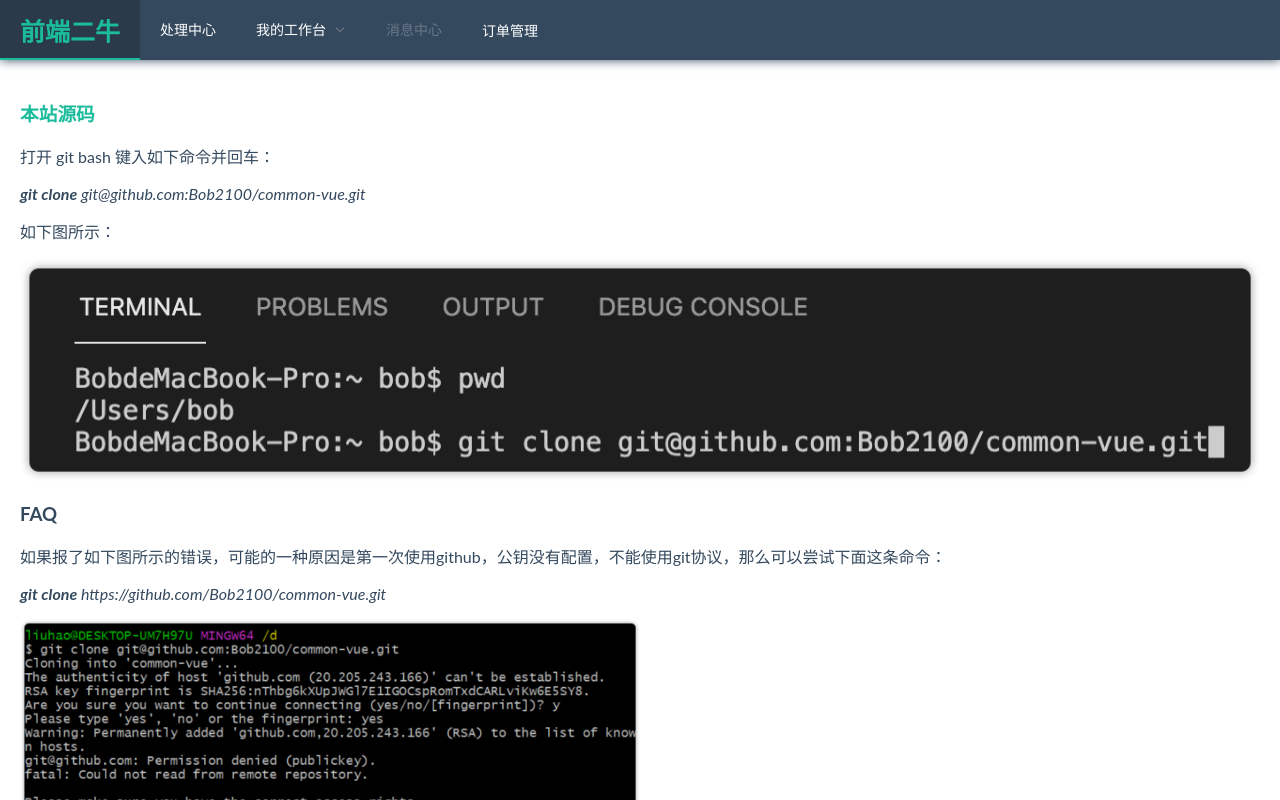
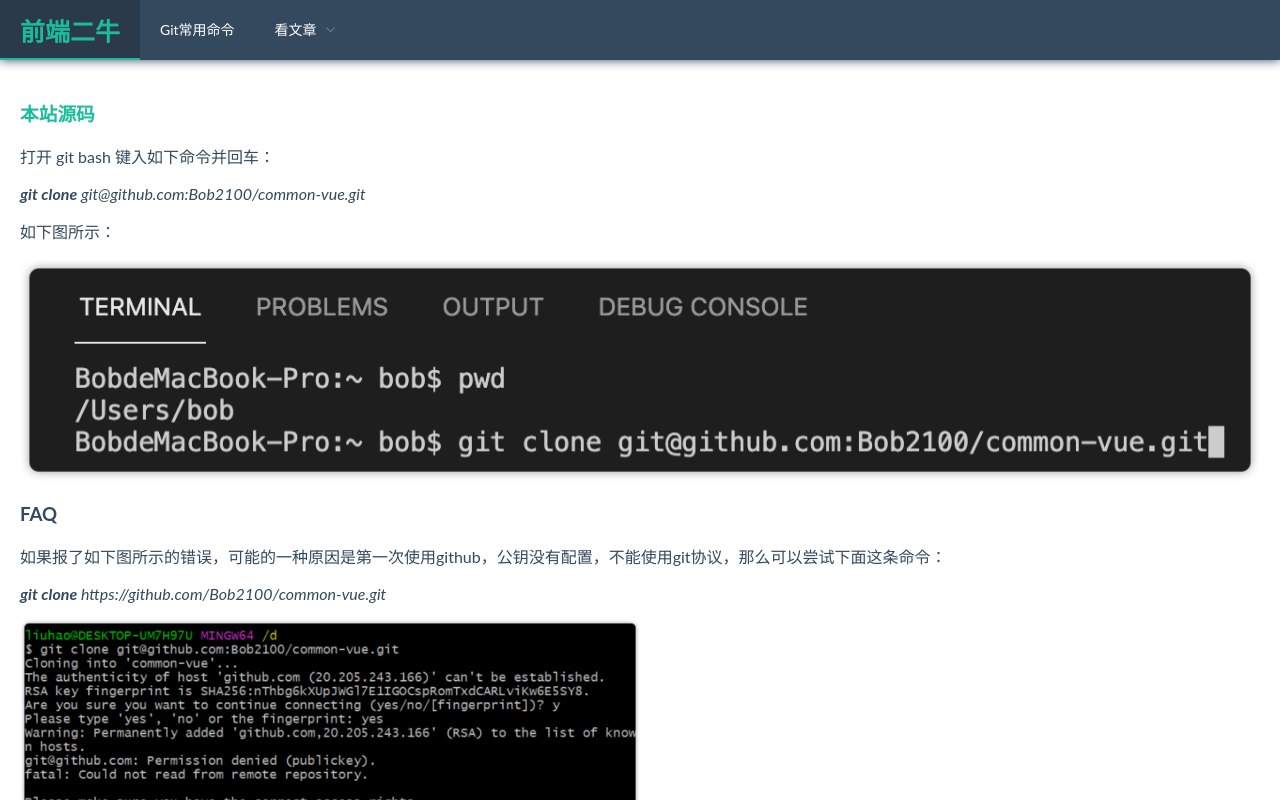
Before and after one commit to Bob2100/common-vue, a Vue app: page /IndexPage in a window 1280 px wide. Built offline with nearby package versions, Linux system fonts and the light colour scheme; the HTML template or start-up script is replaced by a standard one.

Commit message:
refactor

```diff
--- a/src/views/layout/Header.vue
+++ b/src/views/layout/Header.vue
@@ -5,28 +5,20 @@
     <el-menu-item index="0">
       <span class="logo" @click="$router.push({name:'Layout'})">前端二牛</span>
     </el-menu-item>
-    <el-menu-item index="1">处理中心</el-menu-item>
+    <el-menu-item index="1">Git常用命令</el-menu-item>
     <el-submenu index="2">
-      <template slot="title">我的工作台</template>
-      <el-menu-item index="2-1">选项1</el-menu-item>
-      <el-menu-item index="2-2">选项2</el-menu-item>
-      <el-menu-item index="2-3">选项3</el-menu-item>
-      <el-submenu index="2-4">
-        <template slot="title">选项4</template>
-        <el-menu-item index="2-4-1">选项1</el-menu-item>
-        <el-menu-item index="2-4-2">选项2</el-menu-item>
-        <el-menu-item index="2-4-3">选项3</el-menu-item>
-      </el-submenu>
+      <template slot="title">看文章</template>
+      <el-menu-item index="2-1">
+        <a href="https://mp.weixin.qq.com/s/TDxxvnu6qkvOJWcQmXbqew"
+          target="_blank">工作日志</a>
+      </el-menu-item>
     </el-submenu>
-    <el-menu-item index="3" disabled>消息中心</el-menu-item>
-    <el-menu-item index="4"><a href="https://www.ele.me"
-        target="_blank">订单管理</a></el-menu-item>
   </el-menu>
 </template>
 
 <script>
 export default {
-  name:'Header',
+  name: 'Header',
   data() {
     return {
       activeIndex: '0',
```
